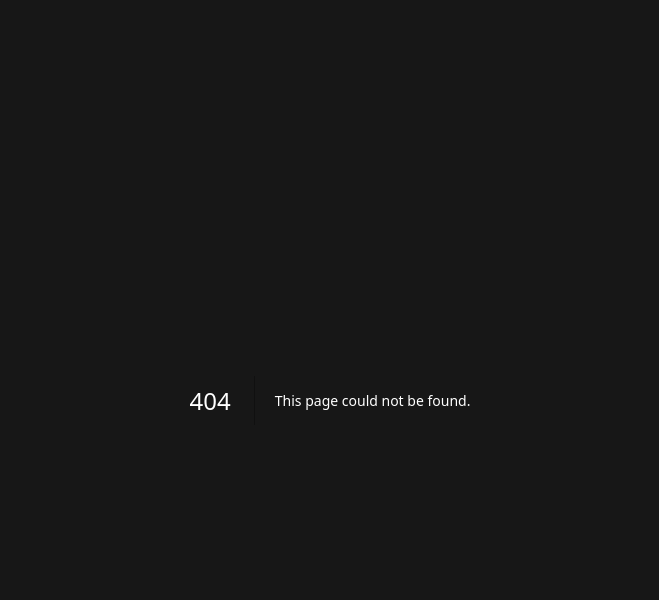
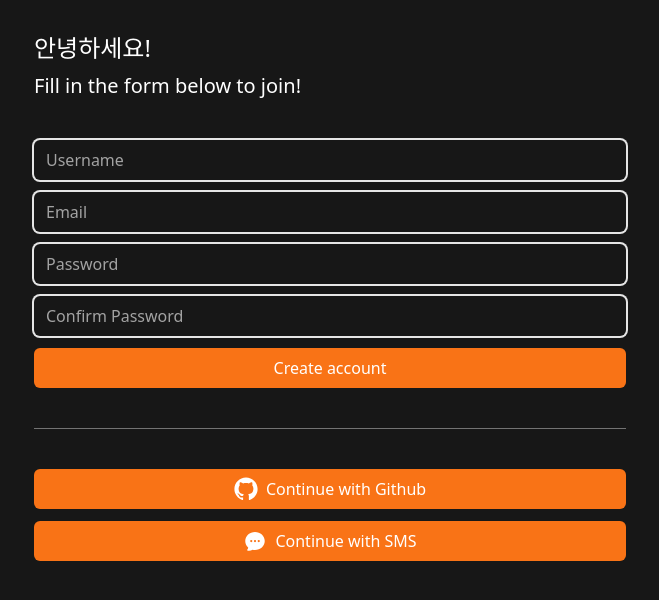
Before and after one commit to shing100/Carrot-Market-Nextjs14, a Next.js app: page /create-account in a window 1280 px wide. Before the commit this address had no page. Shown: the top 600 px of the page, without its empty margins (310-969 px from the left). Built offline with nearby package versions, Linux system fonts and the light colour scheme.

Commit message:
feat: add login, sign page

```diff
--- /dev/null
+++ b/app/create-account/page.tsx
@@ -0,0 +1,32 @@
+import FormButton from "@/components/form-btn";
+import FormInput from "@/components/form-input";
+import SocialLogin from "@/components/social-login";
+
+export default function CreateAccount() {
+    return (
+        <div className="flex flex-col gap-10 py-8 px-6">
+            <div className="flex flex-col gap-2 *:font-medium">
+                <h1 className="text-2xl">안녕하세요!</h1>
+                <h2 className="text-xl">Fill in the form below to join!</h2>
+            </div>
+            <form className="flex flex-col gap-3">
+                <FormInput type="text" placeholder="Username" required errors={[]} />
+                <FormInput type="email" placeholder="Email" required errors={[]} />
+                <FormInput
+                    type="password"
+                    placeholder="Password"
+                    required
+                    errors={[]}
+                />
+                <FormInput
+                    type="password"
+                    placeholder="Confirm Password"
+                    required
+                    errors={[]}
+                />
+                <FormButton loading={false} text="Create account" />
+            </form>
+            <SocialLogin />
+        </div>
+    );
+}
--- a/app/globals.css
+++ b/app/globals.css
@@ -15,7 +15,7 @@
 }
 
 @layer components {
-    .btn {
-        @apply w-full bg-black h-10 text-white rounded-sexy-name mt-tomato;
+    .primary-btn {
+        @apply w-full bg-orange-500 text-white  font-medium  rounded-md text-center hover:bg-orange-400 transition-colors;
     }
 }
--- /dev/null
+++ b/app/login/page.tsx
@@ -0,0 +1,24 @@
+import FormButton from "@/components/form-btn";
+import FormInput from "@/components/form-input";
+import SocialLogin from "@/components/social-login";
+export default function LogIn() {
+    return (
+        <div className="flex flex-col gap-10 py-8 px-6">
+            <div className="flex flex-col gap-2 *:font-medium">
+                <h1 className="text-2xl">안녕하세요!</h1>
+                <h2 className="text-xl">Log in with email and password.</h2>
+            </div>
+            <form className="flex flex-col gap-3">
+                <FormInput type="email" placeholder="Email" required errors={[]}/>
+                <FormInput
+                    type="password"
+                    placeholder="Password"
+                    required
+                    errors={[]}
+                />
+                <FormButton loading={false} text="Log in"/>
+            </form>
+            <SocialLogin/>
+        </div>
+    );
+}
--- a/app/page.tsx
+++ b/app/page.tsx
@@ -9,10 +9,7 @@
               <h2 className="text-2xl">당근 마켓에 어서오세요!</h2>
           </div>
           <div className="flex flex-col items-center gap-3 w-full">
-              <Link
-                  href="/create-account"
-                  className="w-full bg-orange-500 text-white text-lg font-medium py-2.5 rounded-md text-center hover:bg-orange-400 transition-colors"
-              >
+              <Link href="/create-account" className="primary-btn text-lg py-2.5">
                   시작하기
               </Link>
               <div className="flex gap-2">
--- /dev/null
+++ b/app/sms/page.tsx
@@ -0,0 +1,27 @@
+import FormButton from "@/components/form-btn";
+import FormInput from "@/components/form-input";
+export default function SMSLogin() {
+    return (
+        <div className="flex flex-col gap-10 py-8 px-6">
+            <div className="flex flex-col gap-2 *:font-medium">
+                <h1 className="text-2xl">SMS Log in</h1>
+                <h2 className="text-xl">Verify your phone number.</h2>
+            </div>
+            <form className="flex flex-col gap-3">
+                <FormInput
+                    type="number"
+                    placeholder="Phone number"
+                    required
+                    errors={[]}
+                />
+                <FormInput
+                    type="number"
+                    placeholder="Verification code"
+                    required
+                    errors={[]}
+                />
+                <FormButton loading={false} text="Verify" />
+            </form>
+        </div>
+    );
+}
--- /dev/null
+++ b/components/form-btn.tsx
@@ -0,0 +1,14 @@
+interface FormButtonProps {
+    loading: boolean;
+    text: string;
+}
+export default function FormButton({ loading, text }: FormButtonProps) {
+    return (
+        <button
+            disabled={loading}
+            className="primary-btn h-10 disabled:bg-neutral-400  disabled:text-neutral-300 disabled:cursor-not-allowed"
+        >
+            {loading ? "로딩 중" : text}
+        </button>
+    );
+}
--- /dev/null
+++ b/components/form-input.tsx
@@ -0,0 +1,28 @@
+interface FormInputProps {
+    type: string;
+    placeholder: string;
+    required: boolean;
+    errors: string[];
+}
+export default function FormInput({
+  type,
+  placeholder,
+  required,
+  errors,
+}: FormInputProps) {
+    return (
+        <div className="flex flex-col gap-2">
+            <input
+                className="bg-transparent rounded-md w-full h-10 focus:outline-none ring-2 focus:ring-4 transition ring-neutral-200 focus:ring-orange-500 border-none placeholder:text-neutral-400"
+                type={type}
+                placeholder={placeholder}
+                required={required}
+            />
+            {errors.map((error, index) => (
+                <span key={index} className="text-red-500 font-medium">
+          {error}
+        </span>
+            ))}
+        </div>
+    );
+}
--- /dev/null
+++ b/components/social-login.tsx
@@ -0,0 +1,37 @@
+import { ChatBubbleOvalLeftEllipsisIcon } from "@heroicons/react/24/solid";
+import Link from "next/link";
+export default function SocialLogin() {
+    return (
+        <>
+            <div className="w-full h-px bg-neutral-500" />
+            <div className="flex flex-col gap-3">
+                <Link
+                    className="primary-btn flex h-10 items-center justify-center gap-2"
+                    href="/github/start"
+                >
+                    <svg
+                        className="size-6"
+                        viewBox="0 0 15 15"
+                        fill="none"
+                        xmlns="http://www.w3.org/2000/svg"
+                    >
+                        <path
+                            d="M7.49933 0.25C3.49635 0.25 0.25 3.49593 0.25 7.50024C0.25 10.703 2.32715 13.4206 5.2081 14.3797C5.57084 14.446 5.70302 14.2222 5.70302 14.0299C5.70302 13.8576 5.69679 13.4019 5.69323 12.797C3.67661 13.235 3.25112 11.825 3.25112 11.825C2.92132 10.9874 2.44599 10.7644 2.44599 10.7644C1.78773 10.3149 2.49584 10.3238 2.49584 10.3238C3.22353 10.375 3.60629 11.0711 3.60629 11.0711C4.25298 12.1788 5.30335 11.8588 5.71638 11.6732C5.78225 11.205 5.96962 10.8854 6.17658 10.7043C4.56675 10.5209 2.87415 9.89918 2.87415 7.12104C2.87415 6.32925 3.15677 5.68257 3.62053 5.17563C3.54576 4.99226 3.29697 4.25521 3.69174 3.25691C3.69174 3.25691 4.30015 3.06196 5.68522 3.99973C6.26337 3.83906 6.8838 3.75895 7.50022 3.75583C8.1162 3.75895 8.73619 3.83906 9.31523 3.99973C10.6994 3.06196 11.3069 3.25691 11.3069 3.25691C11.7026 4.25521 11.4538 4.99226 11.3795 5.17563C11.8441 5.68257 12.1245 6.32925 12.1245 7.12104C12.1245 9.9063 10.4292 10.5192 8.81452 10.6985C9.07444 10.9224 9.30633 11.3648 9.30633 12.0413C9.30633 13.0102 9.29742 13.7922 9.29742 14.0299C9.29742 14.2239 9.42828 14.4496 9.79591 14.3788C12.6746 13.4179 14.75 10.7025 14.75 7.50024C14.75 3.49593 11.5036 0.25 7.49933 0.25Z"
+                            fill="currentColor"
+                            fillRule="evenodd"
+                            clipRule="evenodd"
+                        ></path>
+                    </svg>
+                    <span>Continue with Github</span>
+                </Link>
+                <Link
+                    className="primary-btn flex h-10 items-center justify-center gap-2"
+                    href="/sms"
+                >
+                    <ChatBubbleOvalLeftEllipsisIcon className="size-6" />
+                    <span>Continue with SMS</span>
+                </Link>
+            </div>
+        </>
+    );
+}
--- a/package.json
+++ b/package.json
@@ -9,6 +9,7 @@
     "lint": "next lint"
   },
   "dependencies": {
+    "@heroicons/react": "^2.2.0",
     "next": "15.0.3",
     "react": "19.0.0-rc-66855b96-20241106",
     "react-dom": "19.0.0-rc-66855b96-20241106"
```
Also changed, not shown: 1 other file (tests, documents, lock files or other folders).
